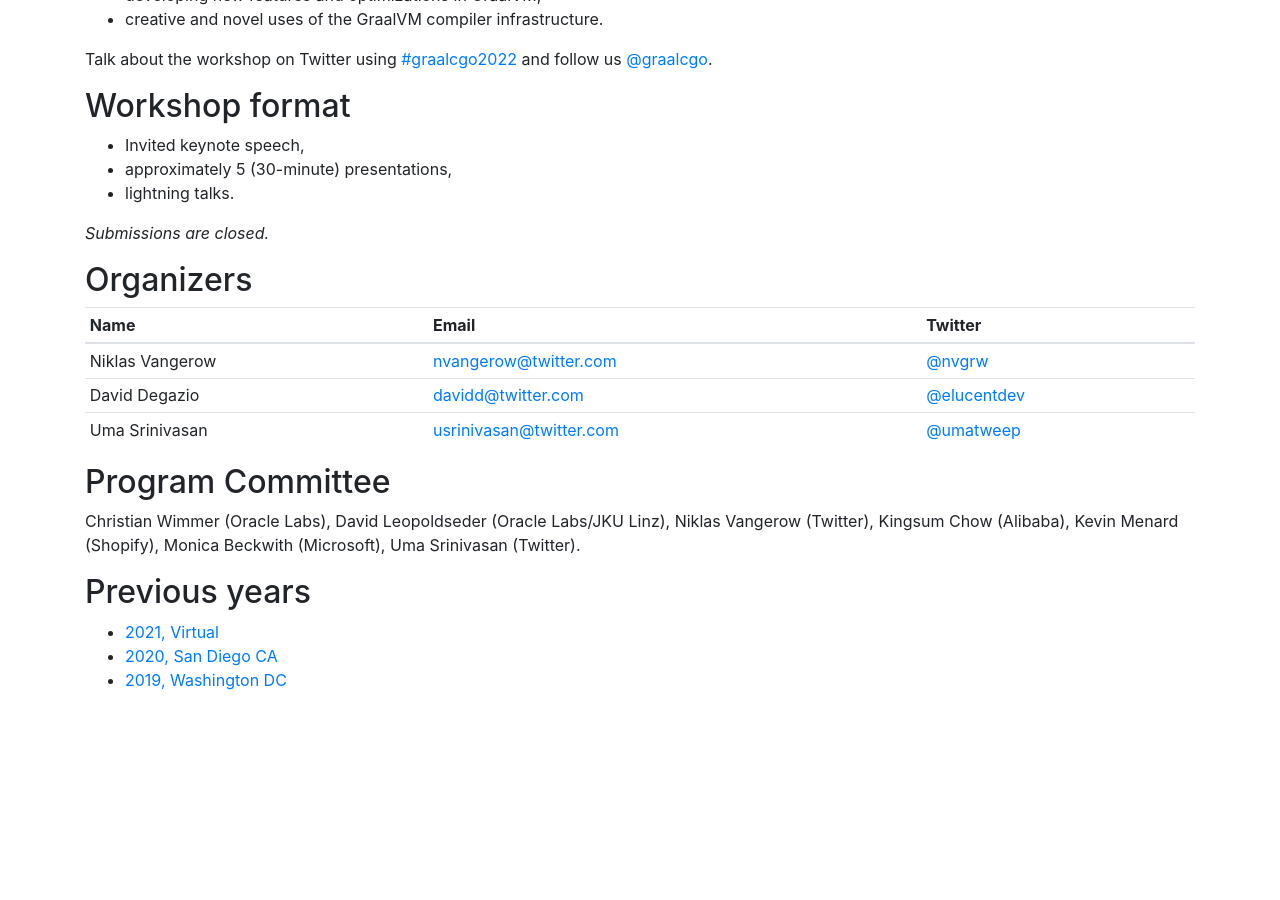
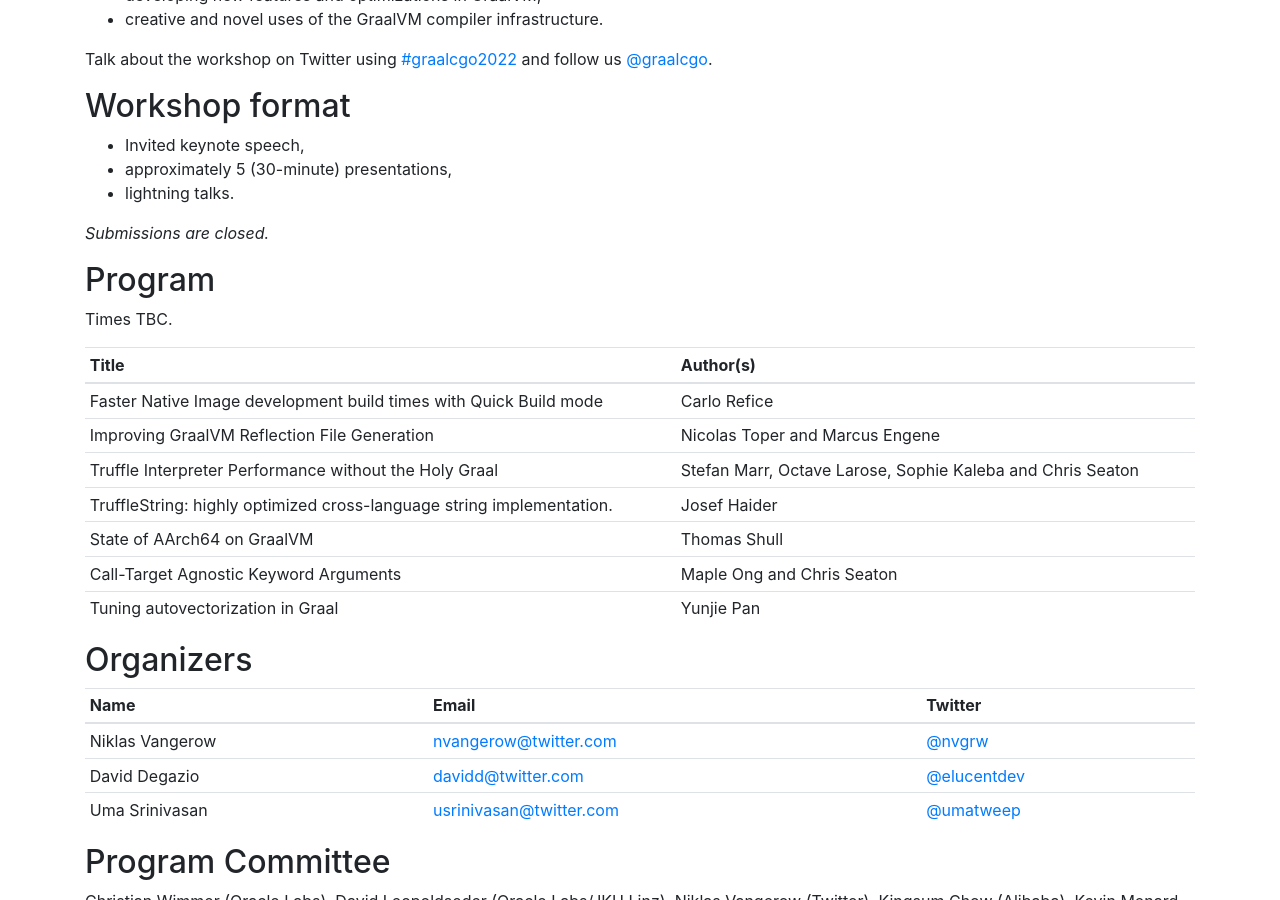
Before and after one commit to graalworkshop/graalworkshop.github.io, a Jekyll site: the page built from 2022/index.md, in a window 1280 px wide and 900 px high, scrolled down 761 px. Built offline with Jekyll 4.4.1, drawn with Linux system fonts in a browser that asks for light colours; before the commit the page ends 1485 px from its top, so only the background shows below that.

Commit message:
Add tentative program

```diff
--- a/2022/index.md
+++ b/2022/index.md
@@ -39,6 +39,21 @@ Talk about the workshop on Twitter using [#graalcgo2022](https://twitter.com/sea
 
 *Submissions are closed.*
 
+## Program
+
+Times TBC.
+
+| Title                                                                 | Author(s)                                                  |
+| :-------------------------------------------------------------------- | :--------------------------------------------------------- |
+| Faster Native Image development build times with Quick Build mode     | Carlo Refice                                               |
+| Improving GraalVM Reflection File Generation                          | Nicolas Toper and Marcus Engene                            |
+| Truffle Interpreter Performance without the Holy Graal                | Stefan Marr, Octave Larose, Sophie Kaleba and Chris Seaton |
+| TruffleString: highly optimized cross-language string implementation. | Josef Haider                                               |
+| State of AArch64 on GraalVM                                           | Thomas Shull                                               |
+| Call-Target Agnostic Keyword Arguments                                | Maple Ong and Chris Seaton                                 |
+| Tuning autovectorization in Graal                                     | Yunjie Pan                                                 |
+{:.table .table-sm}
+
 ## Organizers
 
 | Name            | Email                                                     | Twitter                                         |
```
